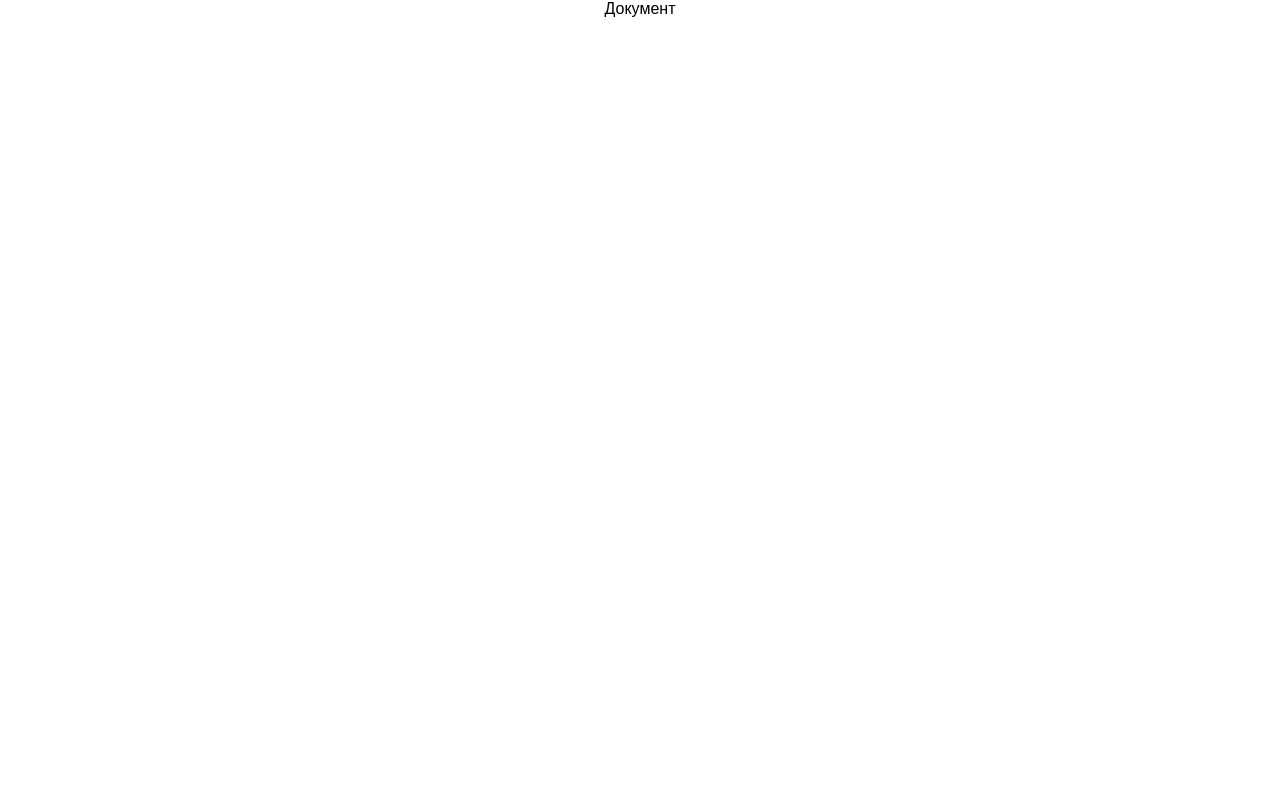
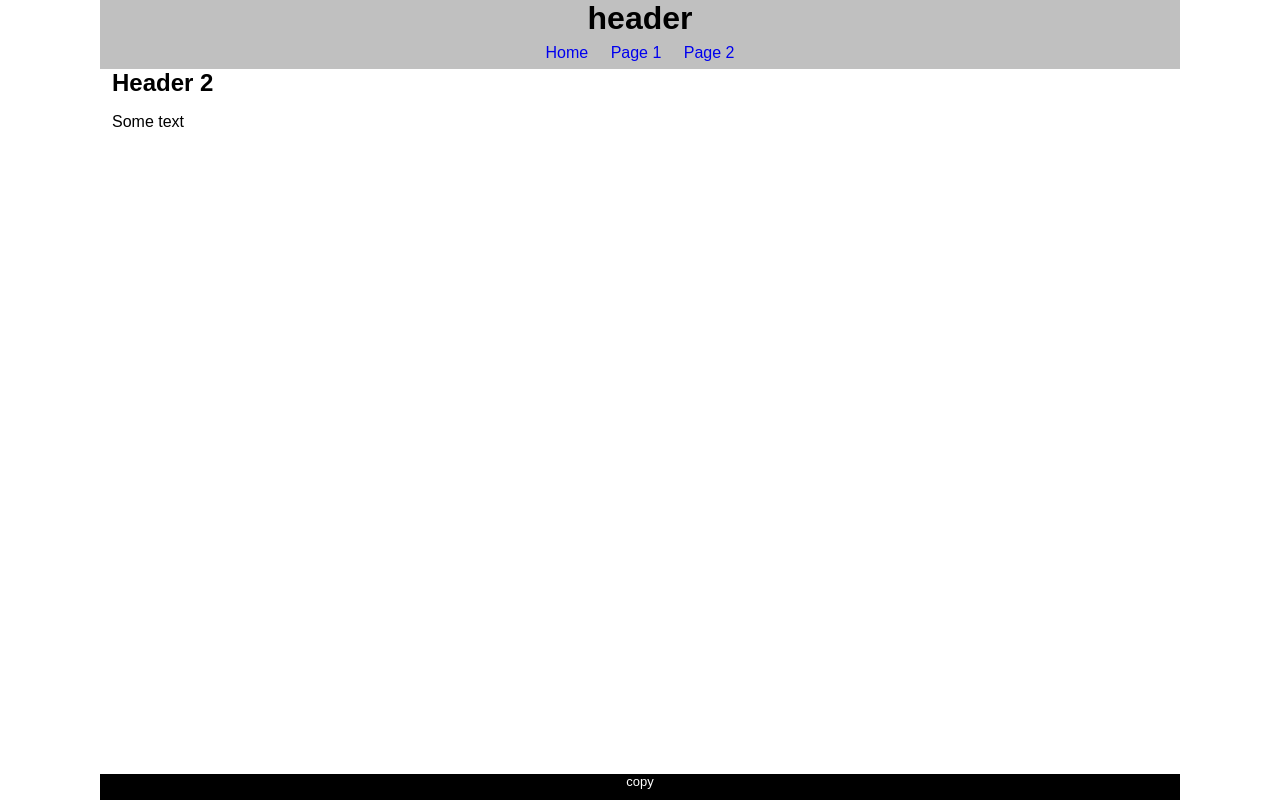
Before and after one commit to MuratkinEA/HtmlTemplate, a plain HTML site: page index.html in a window 1280 px wide. Drawn offline with Linux system fonts and the light colour scheme; files that its build step writes are made by us from their sources.

Commit message:
Создана базовая разметка

```diff
--- a/index.html
+++ b/index.html
@@ -1,15 +1,36 @@
 <!DOCTYPE html>
 <html lang="ru">
 <head>
-	<meta charset="UTF-8">
-	<meta name="veiwport" content="width=device-width, initial-scale=1.0">
-	<link rel="stylesheet" href="css/style.css">
-	<script src="js/onload.js"></script>
-	<title>Заголовок</title>
-	<link rel="stylesheet" href="style.css">
+    <meta charset="UTF-8">
+    <meta name="viewport" content="width=device-width, initial-scale=1.0">
+    <title>Заголовок</title>
+    <link rel="stylesheet" href="css/style.css">
+    <script src="js/onload.js"></script>
 </head>
+<body>
+    <header>
+        <div class="container">
+            <h1>header</h1>
+            <nav>
+                <li><a href="#">Home</a></li>
+                <li><a href="#">Page 1</a></li>
+                <li><a href="#">Page 2</a></li>
+            </nav>
+        </div>
+    </header>
 
-<body>
-	Документ
+    <main>
+        <div class="container">
+            <h2>Header 2</h2>
+            <p>Some text</p>
+        </div>
+    </main>
+
+    <footer>
+        <div class="container">
+            copy
+        </div>
+    </footer>
+
 </body>
 </html>
```
